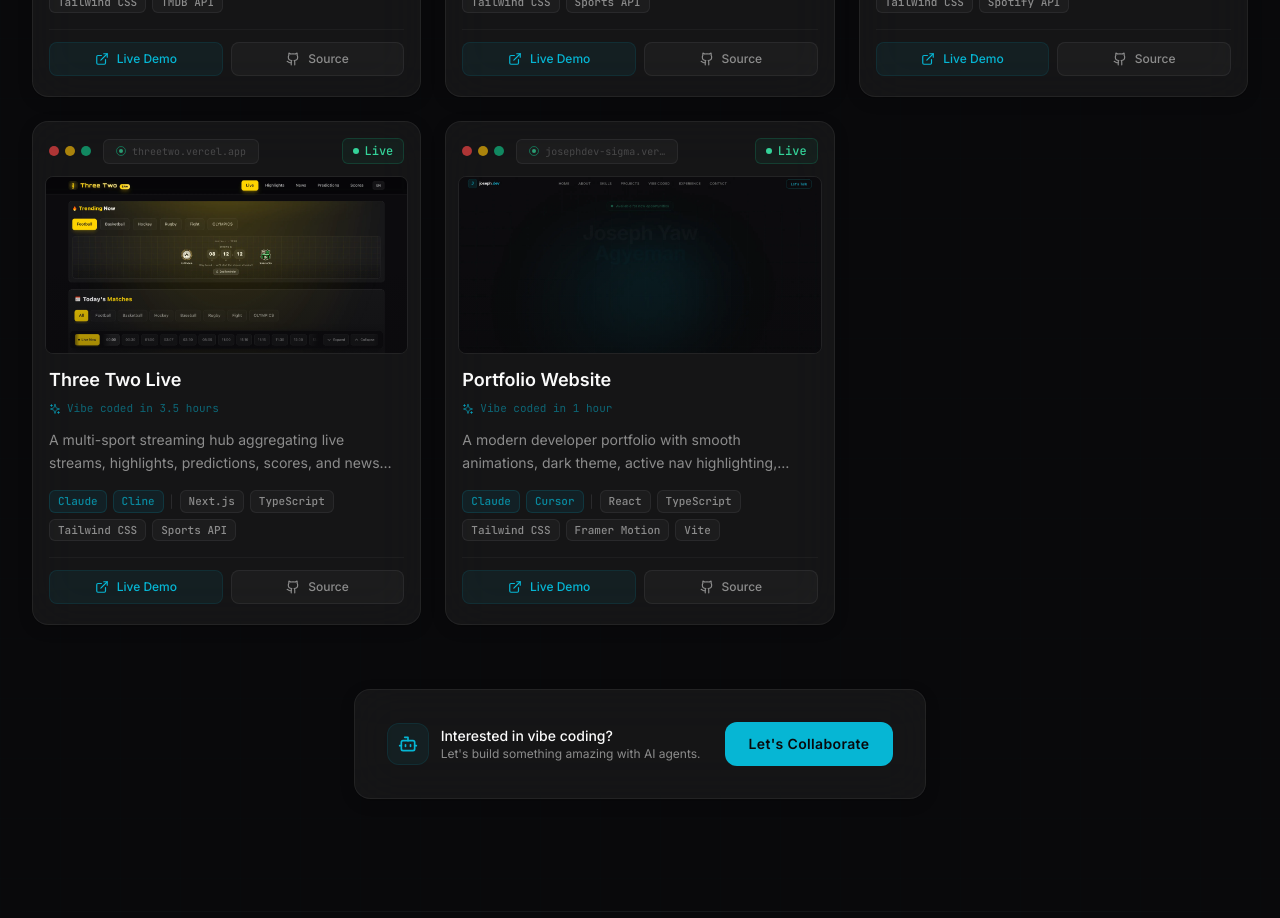
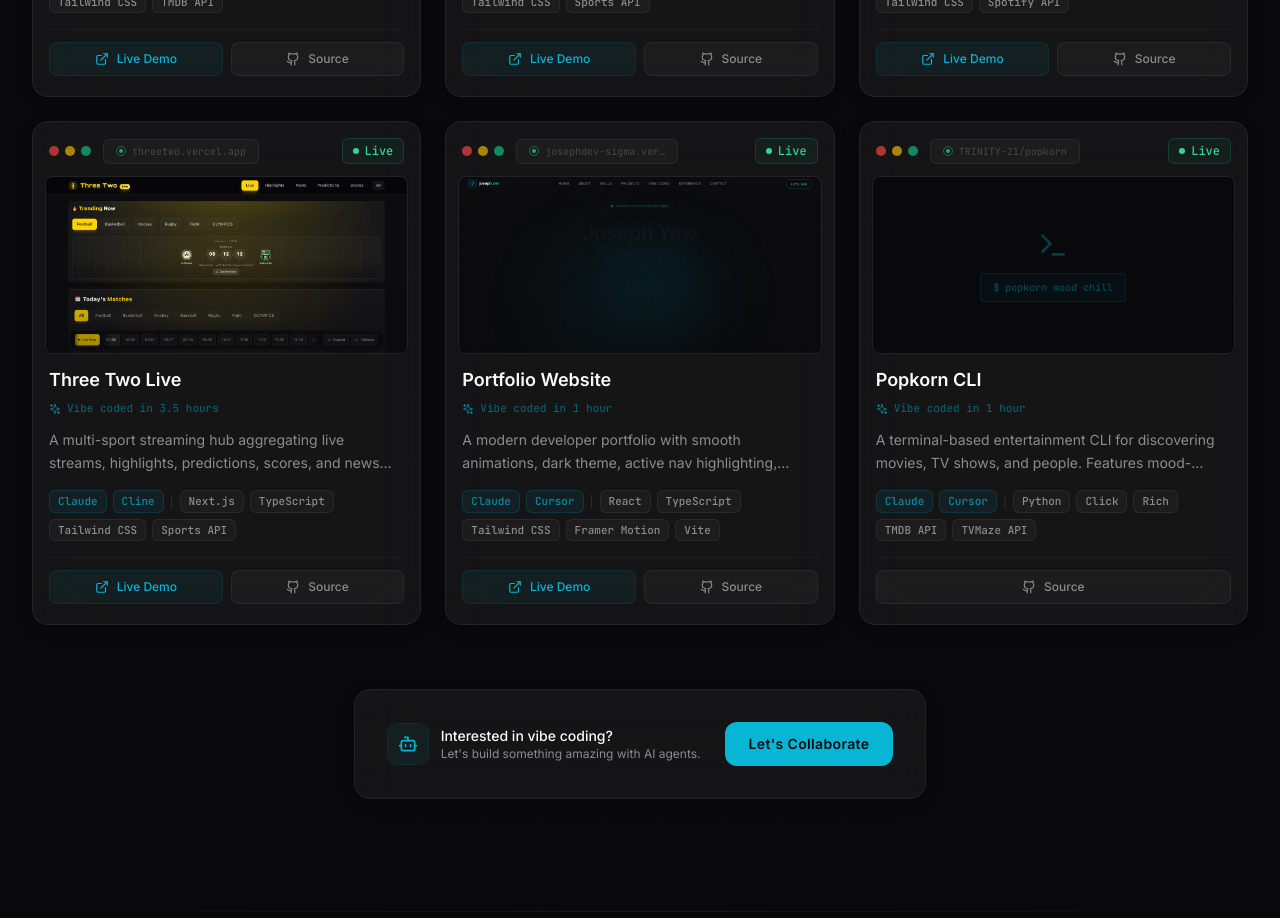
Before and after one commit to TRINITY-21/portfolio, a React (Vite) app: page / in a window 1280 px wide. Shown: the part 5260-6178 px from the top of the page. Built offline with nearby package versions, Linux system fonts and the light colour scheme; no server answers.

Commit message:
pop korn

```diff
--- a/src/sections/VibeCoded.tsx
+++ b/src/sections/VibeCoded.tsx
@@ -1,5 +1,5 @@
 import { motion } from 'framer-motion'
-import { Bot, ExternalLink, Github, Sparkles, Wand2 } from 'lucide-react'
+import { Bot, ExternalLink, Github, Sparkles, Terminal, Wand2 } from 'lucide-react'
 import React from 'react'
 
 const VibeCoded: React.FC = () => {
@@ -60,6 +60,18 @@ const VibeCoded: React.FC = () => {
       liveUrl: "https://josephdev-sigma.vercel.app/",
       githubUrl: "https://github.com/TRINITY-21/portfolio/tree/main",
       techStack: ["React", "TypeScript", "Tailwind CSS", "Framer Motion", "Vite"],
+      aiTools: ["Claude", "Cursor"],
+      status: "live",
+      vibeTime: "1 hour",
+    },
+    {
+      id: 6,
+      title: "Popkorn CLI",
+      description: "A terminal-based entertainment CLI for discovering movies, TV shows, and people. Features mood-based recommendations, live TV schedules, trending content, and streaming availability — all from the command line.",
+      image: null as string | null,
+      liveUrl: null as string | null,
+      githubUrl: "https://github.com/TRINITY-21/popkorn",
+      techStack: ["Python", "Click", "Rich", "TMDB API", "TVMaze API"],
       aiTools: ["Claude", "Cursor"],
       status: "live",
       vibeTime: "1 hour",
@@ -153,7 +165,7 @@ const VibeCoded: React.FC = () => {
                           <div className="w-1 h-1 rounded-full bg-emerald-400/70" />
                         </div>
                         <span className="text-silver/40 text-[10px] font-mono truncate max-w-[120px]">
-                          {project.liveUrl?.replace('https://', '').replace(/\/$/, '')}
+                          {project.liveUrl?.replace('https://', '').replace(/\/$/, '') ?? project.githubUrl?.replace('https://github.com/', '')}
                         </span>
                       </div>
                     </div>
@@ -172,6 +184,8 @@ const VibeCoded: React.FC = () => {
                     <div className="relative rounded-lg overflow-hidden border border-line/[0.06]
                                     group-hover:border-line/[0.1] transition-all duration-500">
                       <div className="relative h-40 sm:h-44 overflow-hidden">
+                        {project.image ? (
+                          <>
                             <img
                               src={project.image}
                               alt={project.title}
@@ -180,6 +194,16 @@ const VibeCoded: React.FC = () => {
                               className="w-full h-full object-cover object-top transition-all duration-700 opacity-0 group-hover:scale-105"
                             />
                             <div className="absolute inset-0 bg-gradient-to-b from-transparent via-transparent to-obsidian/40" />
+                          </>
+                        ) : (
+                          <div className="absolute inset-0 bg-obsidian flex flex-col items-center justify-center gap-3">
+                            <div className="absolute inset-0 bg-grid opacity-40" />
+                            <Terminal className="w-8 h-8 text-accent/30 relative z-10" />
+                            <div className="relative z-10 font-mono text-[10px] text-accent/40 bg-accent/[0.04] border border-accent/10 rounded px-3 py-1.5">
+                              $ popkorn mood chill
+                            </div>
+                          </div>
+                        )}
                       </div>
                     </div>
                   </div>
```
Also changed, not shown: .claude/settings.local.json. Lines whose indentation alone changed are shown as unchanged.
